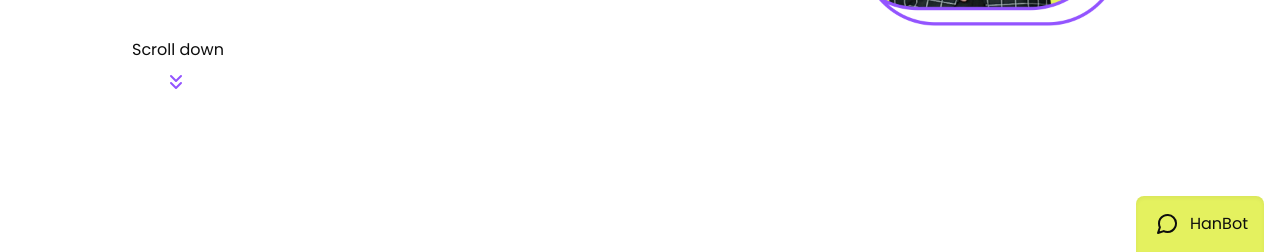
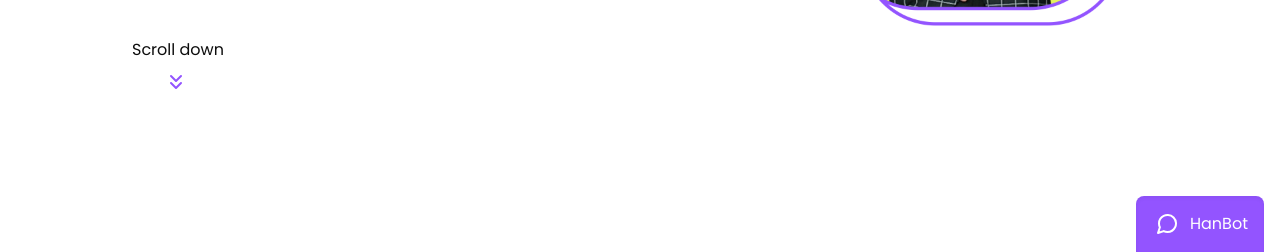
Before and after one commit to Ilhanhj/ilhanhj-portfolio-v2, a website: page index.html in a window 1280 px wide. Shown: the part 548-800 px from the top of the page. Drawn offline with nearby package versions, Linux system fonts and the light colour scheme.

Commit message:
fix chatbot button

```diff
--- a/index.html
+++ b/index.html
@@ -216,10 +216,10 @@
     </div>
     <!-- Button -->
     <div id="chatbot-button"
-        class="w-14 h-14 rounded-tl-lg shadow-inner rounded-tr-lg bg-primary text-dark flex justify-center scale-100 fixed bottom-0 right-4 cursor-pointer hover:bg-[#dbeb36] lg:w-32 lg:h-14">
+        class="w-14 h-14 rounded-tl-lg shadow-inner rounded-tr-lg bg-secondary text-dark flex justify-center scale-100 fixed bottom-0 right-4 cursor-pointer hover:bg-[#9354ffc7] lg:w-32 lg:h-14">
         <div class="flex items-center gap-2 ">
-            <i data-feather="message-circle" class="block m-auto" width="30"></i>
-            <h1 class="text-md hidden lg:block">HanBot</h1>
+            <i data-feather="message-circle" class="block m-auto text-white" width="30"></i>
+            <h1 class="text-md hidden lg:block text-white">HanBot</h1>
         </div>
     </div>
     <!-- The Bot Section END -->
```
Also changed, not shown: dist/output.css.
